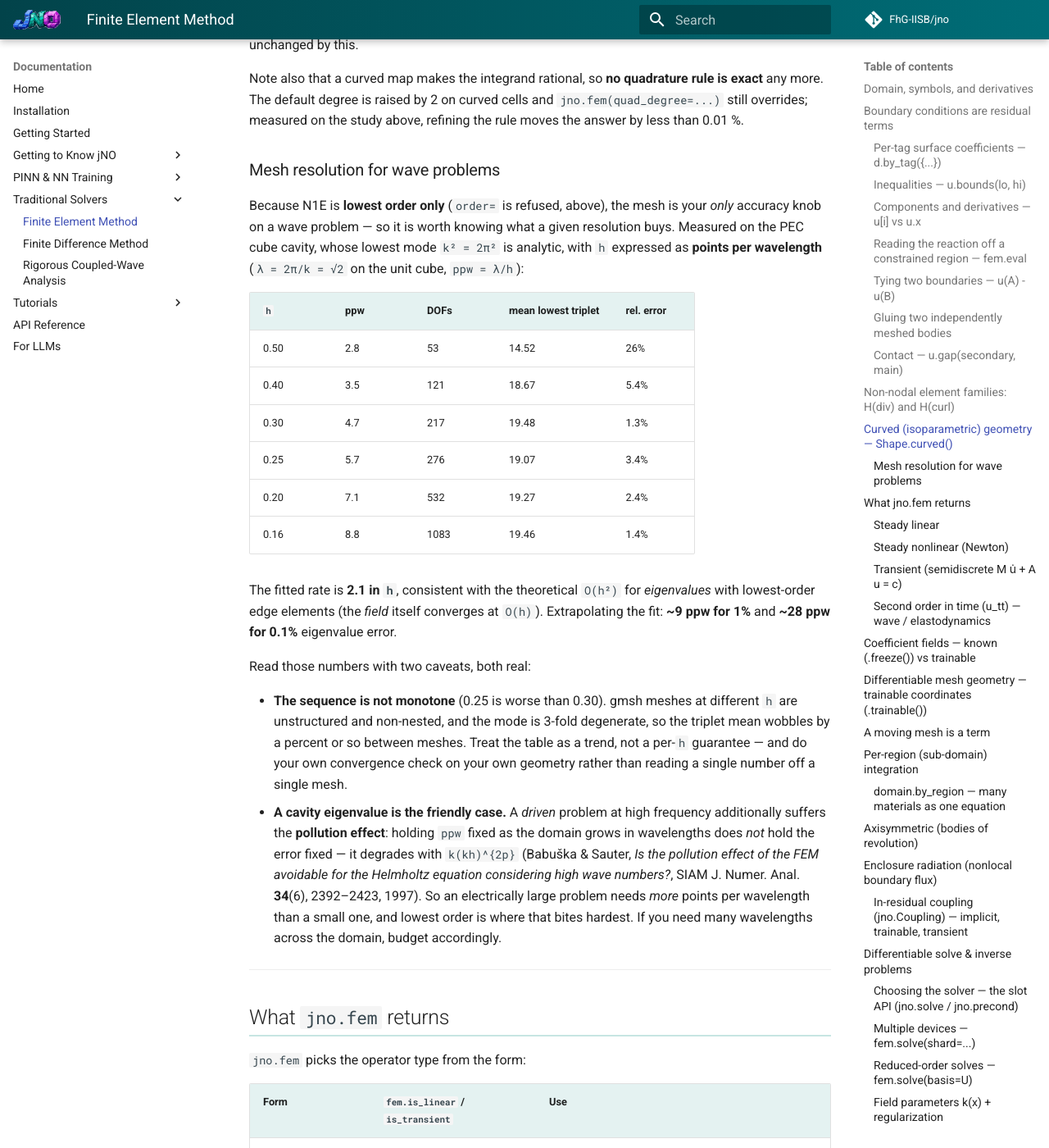
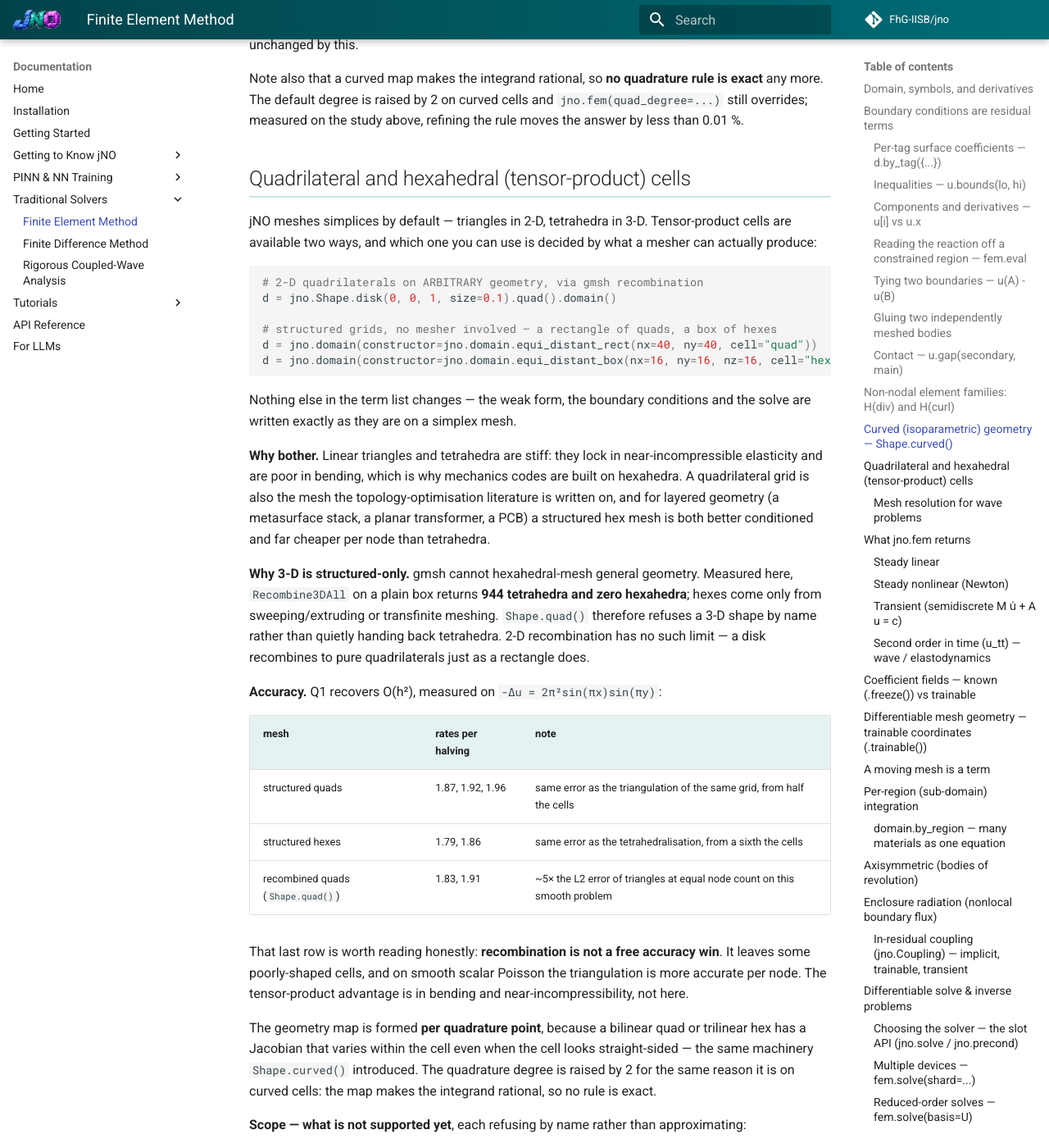
Before and after one commit to FhG-IISB/jNO, an MkDocs documentation site: the page built from docs/fem.md, in a window 1280 px wide and 1400 px high, scrolled down 15914 px. Shown: the whole window at 82% size. Built offline with MkDocs 1.6.1 and Material for MkDocs 9.7.7, drawn with Linux system fonts in a browser that asks for light colours; comment, search, counter and statistics services are not loaded; some of the changed text lies outside the part shown.

Commit message:
docs(fem): tensor-product cells -- what they buy, what they cost, what still refuses
A capability section in the FEM guide and a .quad() entry in the geometry guide, both written
around the measurements rather than the feature list.

Three things are stated plainly because each is easy to get wrong from the outside:

- 3-D hexes are structured/swept only, and the reason is the mesher, not jNO: Recombine3DAll on a
  plain box returns 944 tetrahedra and zero hexahedra. Shape.quad() refuses a 3-D shape instead
  of quietly returning tets.

- Recombined quads are NOT a free accuracy win -- at equal node count they carry ~5x the L2 error
  of the triangulation on smooth Poisson, because recombination leaves poorly-shaped cells. The
  tensor-product advantage is bending and near-incompressibility. Saying so is the difference
  between a doc a user can plan with and one that oversells.

- Everything unsupported is tabulated with its reason: surface integrals (facet geometry needs
  Nanson normals per quadrature point), order > 1 (barycentric node placement), 4th-order forms,
  h-adaptivity (mmg is simplex-only), non-nodal families, and .quad().curved().

Regressions for this branch: 159 tests across geometry terms, mortar, bounds and by_tag.

````diff
--- a/docs/fem.md
+++ b/docs/fem.md
@@ -634,6 +634,67 @@ Note also that a curved map makes the integrand rational, so **no quadrature rul
 The default degree is raised by 2 on curved cells and `jno.fem(quad_degree=...)` still overrides;
 measured on the study above, refining the rule moves the answer by less than 0.01 %.
 
+## Quadrilateral and hexahedral (tensor-product) cells
+
+jNO meshes simplices by default — triangles in 2-D, tetrahedra in 3-D. Tensor-product cells are
+available two ways, and which one you can use is decided by what a mesher can actually produce:
+
+```python
+# 2-D quadrilaterals on ARBITRARY geometry, via gmsh recombination
+d = jno.Shape.disk(0, 0, 1, size=0.1).quad().domain()
+
+# structured grids, no mesher involved — a rectangle of quads, a box of hexes
+d = jno.domain(constructor=jno.domain.equi_distant_rect(nx=40, ny=40, cell="quad"))
+d = jno.domain(constructor=jno.domain.equi_distant_box(nx=16, ny=16, nz=16, cell="hex"))
+```
+
+Nothing else in the term list changes — the weak form, the boundary conditions and the solve are
+written exactly as they are on a simplex mesh.
+
+**Why bother.** Linear triangles and tetrahedra are stiff: they lock in near-incompressible
+elasticity and are poor in bending, which is why mechanics codes are built on hexahedra. A
+quadrilateral grid is also the mesh the topology-optimisation literature is written on, and for
+layered geometry (a metasurface stack, a planar transformer, a PCB) a structured hex mesh is both
+better conditioned and far cheaper per node than tetrahedra.
+
+**Why 3-D is structured-only.** gmsh cannot hexahedral-mesh general geometry. Measured here,
+`Recombine3DAll` on a plain box returns **944 tetrahedra and zero hexahedra**; hexes come only from
+sweeping/extruding or transfinite meshing. `Shape.quad()` therefore refuses a 3-D shape by name
+rather than quietly handing back tetrahedra. 2-D recombination has no such limit — a disk
+recombines to pure quadrilaterals just as a rectangle does.
+
+**Accuracy.** Q1 recovers O(h²), measured on `-Δu = 2π²sin(πx)sin(πy)`:
+
+| mesh | rates per halving | note |
+|---|---|---|
+| structured quads | 1.87, 1.92, 1.96 | same error as the triangulation of the same grid, from half the cells |
+| structured hexes | 1.79, 1.86 | same error as the tetrahedralisation, from a sixth the cells |
+| recombined quads (`Shape.quad()`) | 1.83, 1.91 | ~5× the L2 error of triangles at equal node count on this smooth problem |
+
+That last row is worth reading honestly: **recombination is not a free accuracy win**. It leaves
+some poorly-shaped cells, and on smooth scalar Poisson the triangulation is more accurate per node.
+The tensor-product advantage is in bending and near-incompressibility, not here.
+
+The geometry map is formed **per quadrature point**, because a bilinear quad or trilinear hex has a
+Jacobian that varies within the cell even when the cell looks straight-sided — the same machinery
+`Shape.curved()` introduced. The quadrature degree is raised by 2 for the same reason it is on curved
+cells: the map makes the integrand rational, so no rule is exact.
+
+**Scope — what is not supported yet**, each refusing by name rather than approximating:
+
+| not supported on quad/hex | why |
+|---|---|
+| surface / boundary integrals (Neumann, Robin, flux, radiation) | the facet area element and normal are still formed once per facet, which is only right for a straight simplex facet; a hexahedron's face is bilinear and needs Nanson normals per quadrature point |
+| `order > 1` (Q2, Q3) | higher-order node promotion places nodes by **barycentric** weights, which only describe a simplex |
+| 4th-order forms (plates, phase-field) | the physical-Hessian push-forward assumes an affine cell — the same refusal curved simplices already carry |
+| h-adaptive remeshing (`adapt=`) | mmg is a simplex remesher; conforming quad/hex refinement is a different algorithm |
+| non-nodal families (N1E, RT, Argyris, Morley) | Argyris and Morley are *defined* on triangles; the quad analogues (RTCF/NCE, Bogner–Fox–Schmit) are different elements |
+| `Shape.quad().curved()` | a curved quadrilateral is a 9-node block the emitter does not produce |
+
+Dirichlet conditions and volume terms — including multi-field, coupled and transient problems —
+work. In practice that means a quad/hex mesh is ready for problems posed with essential boundary
+conditions, and a simplex mesh is still what you want for anything with a surface integral in it.
+
 ### Mesh resolution for wave problems
 
 Because N1E is **lowest order only** (`order=` is refused, above), the mesh is your *only* accuracy
````
Also changed, not shown: docs/Domain-and-Geometry.md (+24 -0 lines).
